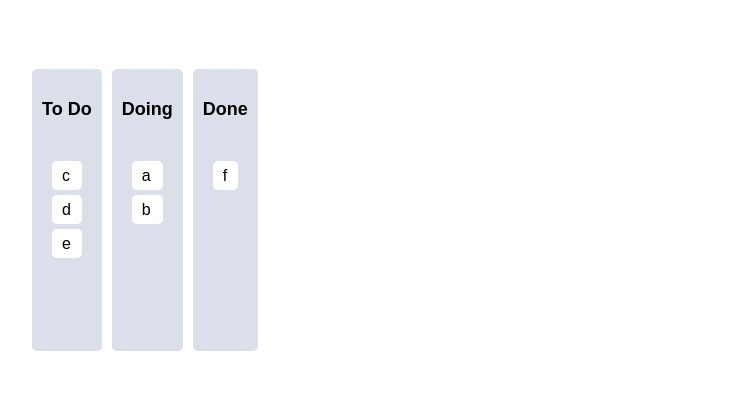
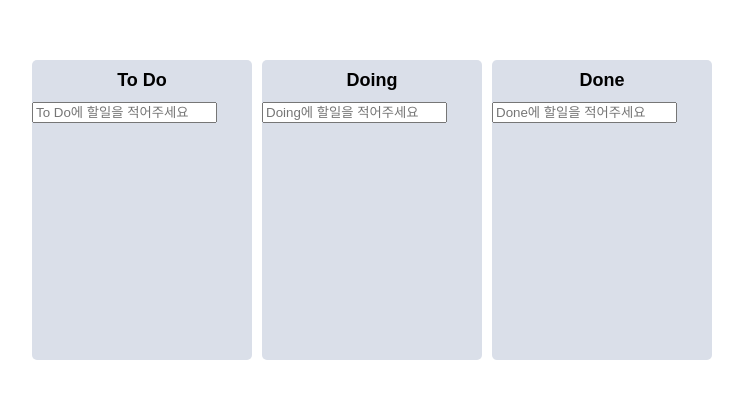
Before and after one commit to wjdghks963/drag-content, a React (Create React App) app: page / in a window 1280 px wide. Shown: the part 190-588 px from the top of the page, without its empty margins (268-1011 px from the left). Built offline with nearby package versions, Linux system fonts and the light colour scheme.

Commit message:
form을 이용한 등록과 board사이의 이동

```diff
--- a/package.json
+++ b/package.json
@@ -10,6 +10,7 @@
     "react": "^17.0.2",
     "react-beautiful-dnd": "^13.1.0",
     "react-dom": "^17.0.2",
+    "react-hook-form": "^7.22.5",
     "react-scripts": "5.0.0",
     "recoil": "^0.5.2",
     "styled-components": "^5.3.3",
--- a/src/App.tsx
+++ b/src/App.tsx
@@ -29,11 +29,14 @@
     if (destination?.droppableId === source.droppableId) {
       // 같은 보드에서 움직인다.
       setToDos((allBoards) => {
+        // 본 board의 카피값
         const boardCopy = [...allBoards[source.droppableId]];
-        // 선택한 index부분에서 한개의 원소를 없애고
+        // 출발지의 item이 어떤 원소였는지 알려준다.
+        const taskObj = boardCopy[source.index];
+        // 선택한 index번째 위치에서 한개의 원소를 없애고
         boardCopy.splice(source.index, 1);
         // 선택한 index가 도착한 부분에 아무것도 자르지 않고 선택한 ID를 넣어준다.
-        boardCopy.splice(destination?.index, 0, draggableId);
+        boardCopy.splice(destination?.index, 0, taskObj);
         return {
           ...allBoards,
           [source.droppableId]: boardCopy,
@@ -43,10 +46,14 @@
     if (destination?.droppableId !== source.droppableId) {
       // board를 건너서 바꿈
       setToDos((allBoards) => {
+        // 출발지의 board값들을 카피
         const sourceBoard = [...allBoards[source.droppableId]];
+        // 출발지의 item이 어떤 원소였는지 알려준다.
+        const taskObj = sourceBoard[source.index];
+        // 도착지의 board값들을 카피
         const destinationBoard = [...allBoards[destination.droppableId]];
         sourceBoard.splice(source.index, 1);
-        destinationBoard.splice(destination?.index, 0, draggableId);
+        destinationBoard.splice(destination?.index, 0, taskObj);
         return {
           ...allBoards,
           [source.droppableId]: sourceBoard,
--- a/src/Components/Board.tsx
+++ b/src/Components/Board.tsx
@@ -1,13 +1,19 @@
 import { Droppable } from "react-beautiful-dnd";
 import styled from "styled-components";
 import DragabbleCard from "./DragabbleCard";
+import { useForm } from "react-hook-form";
+import { ITodo } from "../atoms";
+import { useSetRecoilState } from "recoil";
+import { toDostate } from "../atoms";
 
 const Wrapper = styled.div`
-  padding: 20px 10px;
-  padding-top: 30px;
+  width: 300px;
+  padding-top: 10px;
   background-color: ${(props) => props.theme.boardColor};
   border-radius: 5px;
-  min-height: 200px;
+  min-height: 300px;
+  display: flex;
+  flex-direction: column;
 `;
 
 const Title = styled.h2`
@@ -17,23 +23,76 @@
   font-size: 18px;
 `;
 
+interface IAreaProps {
+  isDraggingFromThis: boolean;
+  isDraggingOver: boolean;
+}
+
+const Area = styled.div<IAreaProps>`
+  background-color: ${(props) =>
+    props.isDraggingOver
+      ? "#dfe6e9"
+      : props.isDraggingFromThis
+      ? "#b2bec3"
+      : "transparent"};
+  flex-grow: 1;
+  transition: background-color 0.3s ease-in-out;
+  padding: 20px;
+`;
+
+const Form = styled.form`
+  width: 100%;
+`;
+
 interface IBoardProps {
-  toDos: string[];
+  toDos: ITodo[];
   boardId: string;
+}
+interface IForm {
+  toDo: string;
 }
 
 function Board({ toDos, boardId }: IBoardProps) {
+  const setToDos = useSetRecoilState(toDostate);
+  const { register, setValue, handleSubmit } = useForm<IForm>();
+  const onValid = (toDo: IForm) => {
+    const newToDo = {
+      id: Date.now(),
+      text: toDo,
+    };
+    setToDos((allBoards) => {
+      return { ...allBoards, [boardId]: [newToDo, ...allBoards[boardId]] };
+    });
+    setValue("toDo", "");
+  };
   return (
     <Wrapper>
       <Title>{boardId}</Title>
+      <Form onSubmit={handleSubmit(onValid)}>
+        <input
+          {...register("toDo", { required: true })}
+          type="text"
+          placeholder={`${boardId}에 할일을 적어주세요`}
+        ></input>
+      </Form>
       <Droppable droppableId={boardId}>
-        {(magic) => (
-          <Wrapper ref={magic.innerRef} {...magic.droppableProps}>
+        {(magic, snapshot) => (
+          <Area
+            isDraggingOver={snapshot.isDraggingOver}
+            isDraggingFromThis={Boolean(snapshot.draggingFromThisWith)}
+            ref={magic.innerRef}
+            {...magic.droppableProps}
+          >
             {toDos.map((toDo, index) => (
-              <DragabbleCard key={toDo} toDo={toDo} index={index} />
+              <DragabbleCard
+                key={toDo.id}
+                toDoId={toDo.id}
+                toDoText={toDo.text}
+                index={index}
+              />
             ))}
             {magic.placeholder}
-          </Wrapper>
+          </Area>
         )}
       </Droppable>
     </Wrapper>
--- a/src/Components/DragabbleCard.tsx
+++ b/src/Components/DragabbleCard.tsx
@@ -2,28 +2,33 @@
 import styled from "styled-components";
 import React from "react";
 
-const Card = styled.div`
+const Card = styled.div<{ isDragging: boolean }>`
   border-radius: 5px;
   padding: 5px 10px;
   margin-bottom: 5px;
-  background-color: ${(props) => props.theme.cardColor};
+  background-color: ${(props) =>
+    props.isDragging ? "#74b9ff" : props.theme.cardColor};
+  box-shadow: ${(props) =>
+    props.isDragging ? "0px 2px 5px rgba(0,0,0,0.05)" : "none"};
 `;
 
 interface IDragabbleCrad {
-  toDo: string;
+  toDoId: number;
+  toDoText: string;
   index: number;
 }
 
-function DragabbleCard({ toDo, index }: IDragabbleCrad) {
+function DragabbleCard({ toDoId, toDoText, index }: IDragabbleCrad) {
   return (
-    <Draggable key={toDo} draggableId={toDo} index={index}>
-      {(magic) => (
+    <Draggable draggableId={toDoId + ""} index={index}>
+      {(magic, snapshot) => (
         <Card
+          isDragging={snapshot.isDragging}
           ref={magic.innerRef}
           {...magic.draggableProps}
           {...magic.dragHandleProps}
         >
-          {toDo}
+          {toDoText}
         </Card>
       )}
     </Draggable>
--- a/src/atoms.tsx
+++ b/src/atoms.tsx
@@ -1,14 +1,19 @@
 import { atom, selector } from "recoil";
 
+export interface ITodo {
+  id: number;
+  text: string;
+}
+
 interface IToDoState {
-  [key: string]: string[];
+  [key: string]: ITodo[];
 }
 
 export const toDostate = atom<IToDoState>({
   key: "toDo",
   default: {
-    "To Do": ["c", "d", "e"],
-    Doing: ["a", "b"],
-    Done: ["f"],
+    "To Do": [],
+    Doing: [],
+    Done: [],
   },
 });
```
Also changed, not shown: 2 other files (tests, documents, lock files or other folders).
